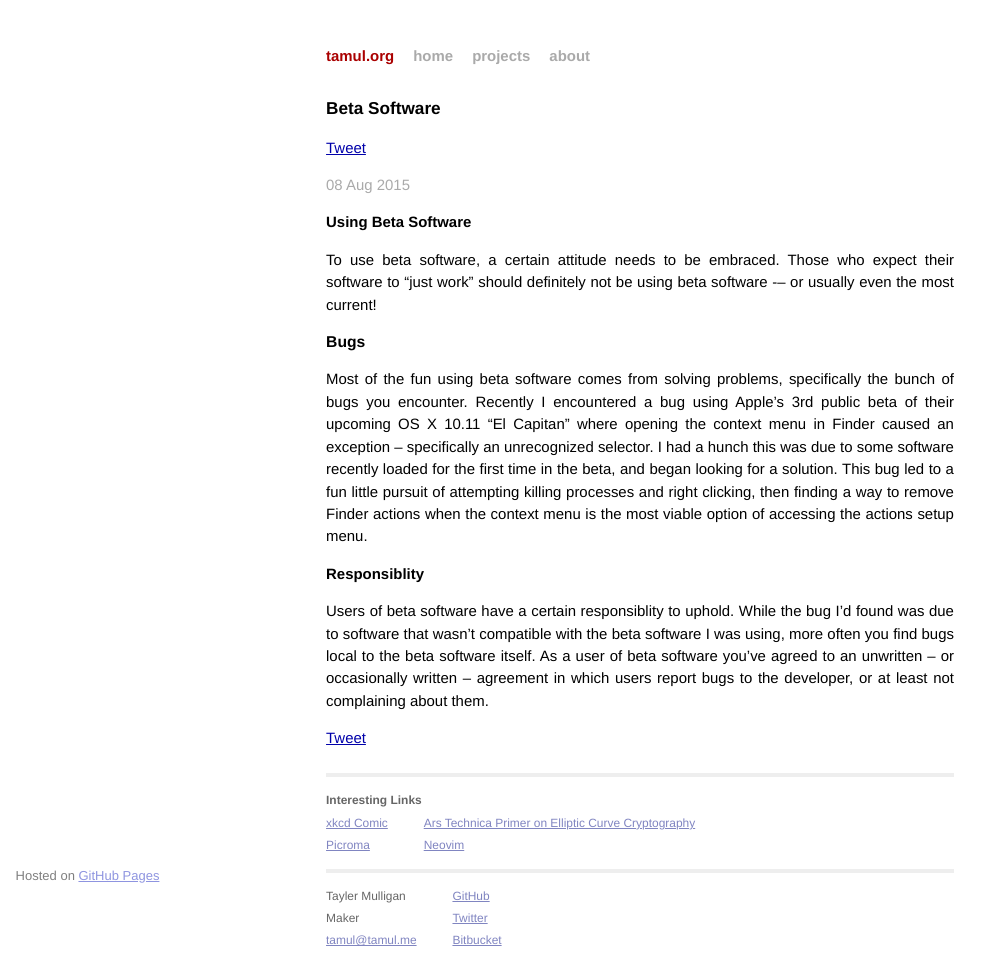
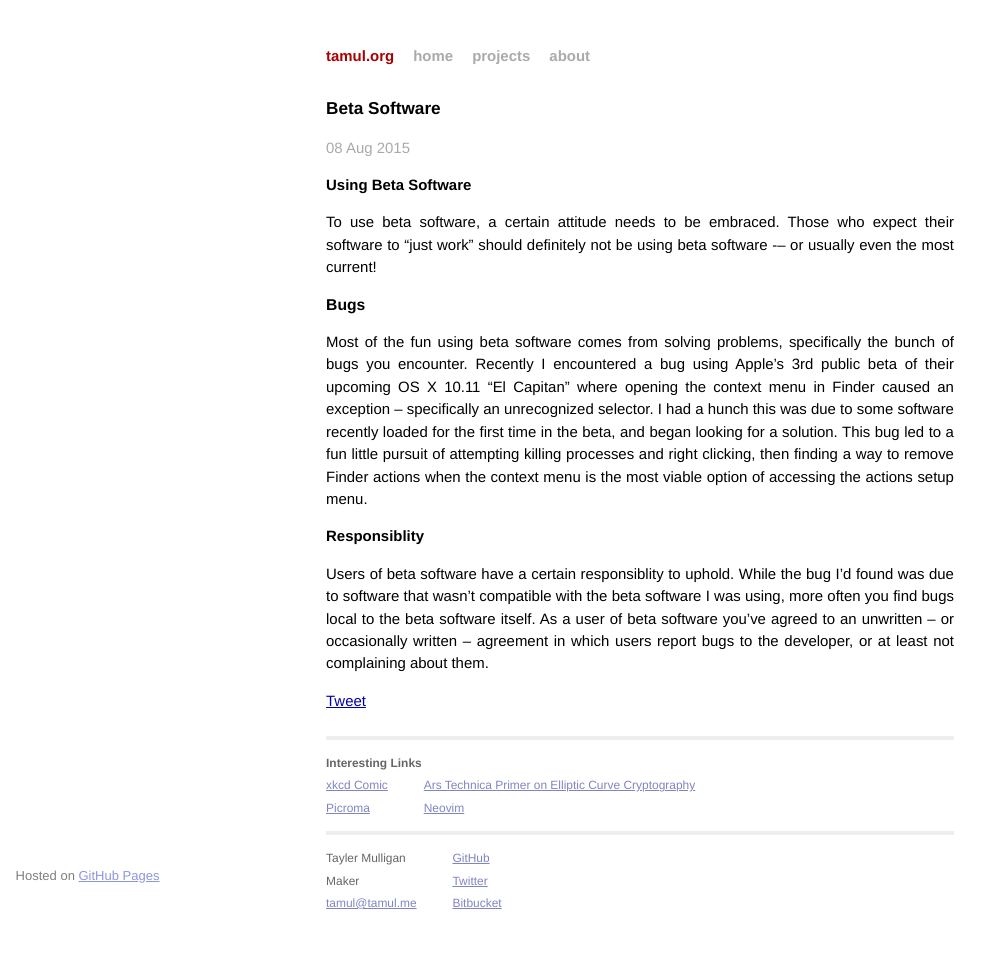
Before and after one commit to mtayler/tamul.github.io, a Jekyll site: the page built from _posts/2015-08-06-beta-software.markdown, in a window 1280 px wide. Shown: the whole page, without its empty margins (0-1001 px from the left). Built offline with Jekyll 4.4.1, drawn with Linux system fonts in a browser that asks for light colours; Markdown is read by kramdown in place of the engine named in the settings; comment, search, counter and statistics services are not loaded.

Commit message:
Improved social media buttons, moved to POWr

```diff
--- a/_layouts/default.html
+++ b/_layouts/default.html
@@ -15,6 +15,8 @@
         <!-- Favicon -->
         <link rel="icon" type="image/png" href="/favicon.png">
 
+        <!-- POWr Social Media icons script -->
+        <script src="//www.powr.io/powr.js" powr-token="dee30bf97c" external-type="html"></script>
     </head>
     <body>
 
--- a/_layouts/post.html
+++ b/_layouts/post.html
@@ -3,14 +3,7 @@
 ---
 <div class="post-title">
   <h1>{{ page.title }}</h1>
-  <div class="social-buttons">
-    <!-- Twitter -->
-    <a href="https://twitter.com/share" class="twitter-share-button" data-via="TaylerRM">Tweet</a>
-    <!-- Google Plus -->
-    <div class="g-plus" data-action="share" data-annotation="bubble"></div>
-    <!-- Reddit -->
-    <div id="reddit"><script type="text/javascript" src="http://www.reddit.com/static/button/button1.js"></script></div>
-  </div>
+  <div class="powr-social-media-icons" label="1701493"></div>
   <p class="meta">{{ page.date | date_to_string }}</p>
 </div>
 
```
